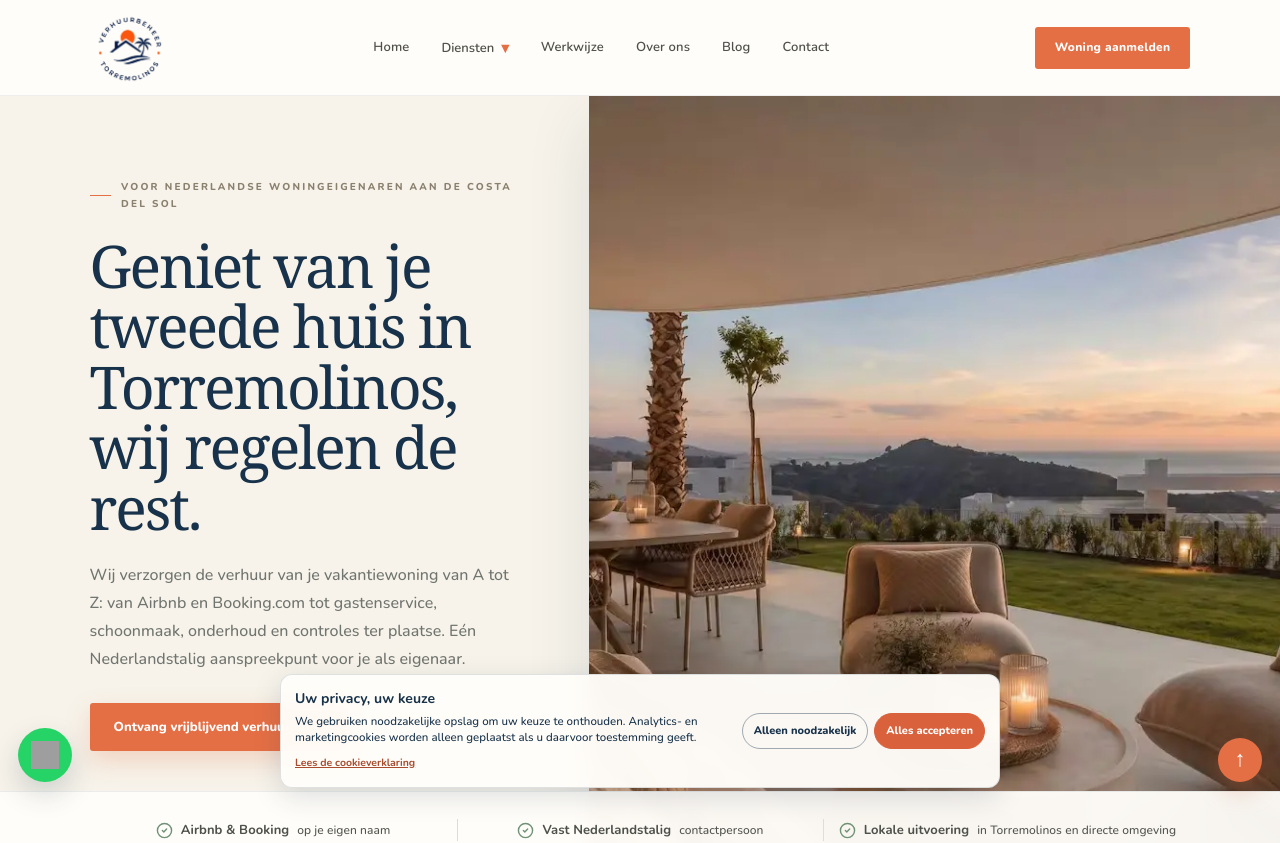
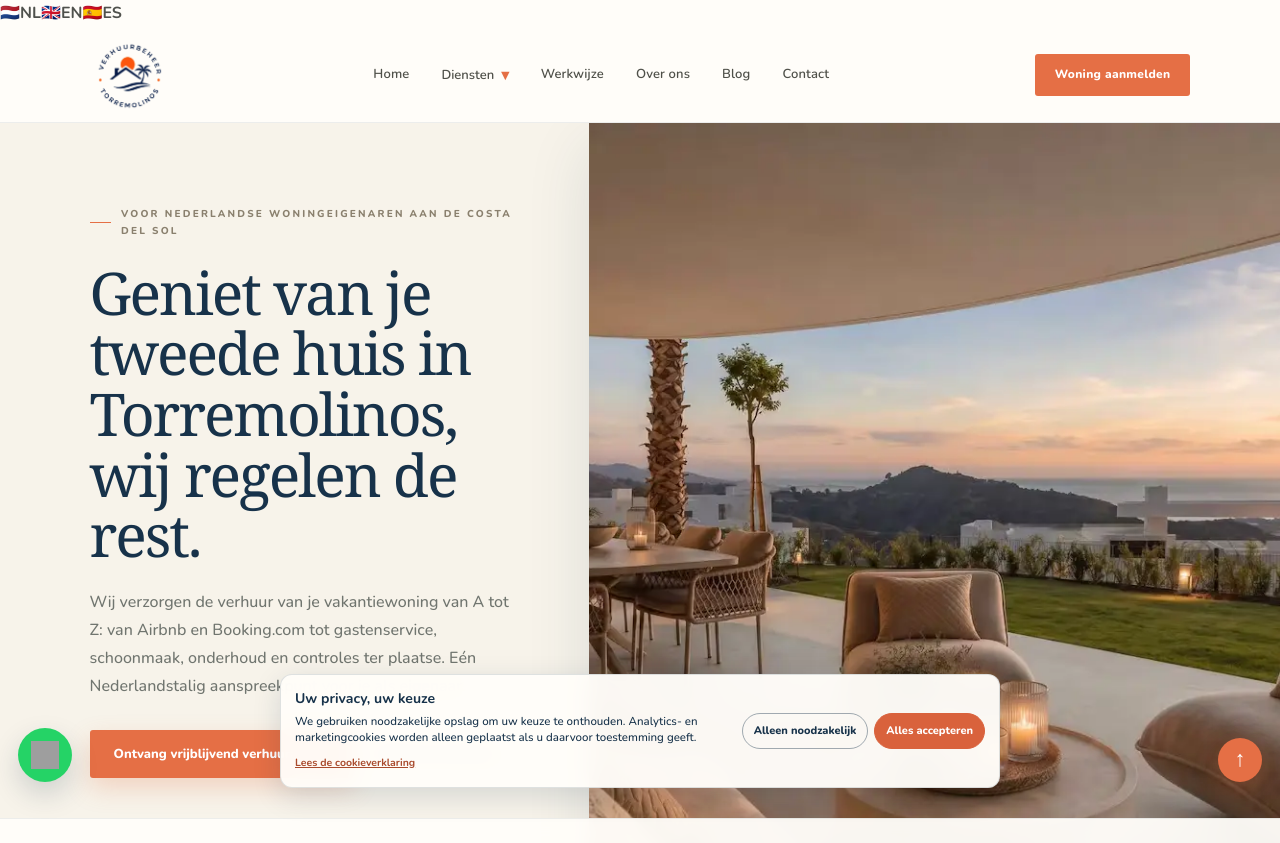
Before and after one commit to martijnschlosser/verhuurbeheer-torremolinos, a Next.js app: page / in a window 1280 px wide. Shown: the top 843 px of the page. Built offline with nearby package versions, Linux system fonts and the light colour scheme; no server answers; grey boxes are pictures that could not be loaded.

Commit message:
Show NL EN ES language selector sitewide

```diff
--- a/app/layout.tsx
+++ b/app/layout.tsx
@@ -11,6 +11,7 @@ import "./cookies.css";
 import "./design-upgrade.css";
 import CookieConsent from "./CookieConsent";
 import Analytics from "./Analytics";
+import LanguageSwitcher from "./LanguageSwitcher";
 import { siteConfig } from "./site-config";
 
 export const metadata: Metadata = {
@@ -82,6 +83,7 @@ export default function RootLayout({
         />
       </head>
       <body>
+        <LanguageSwitcher />
         {children}
         <Analytics />
         <CookieConsent />
```
